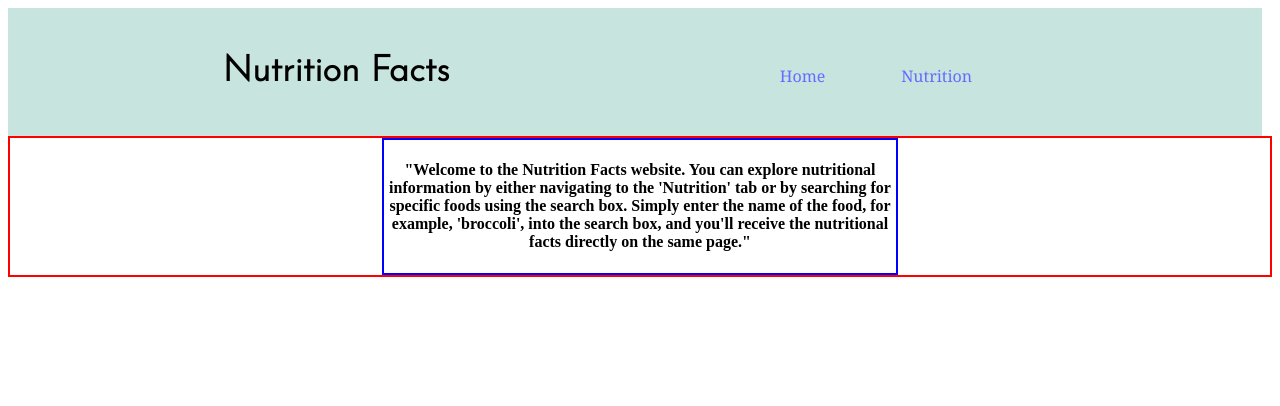
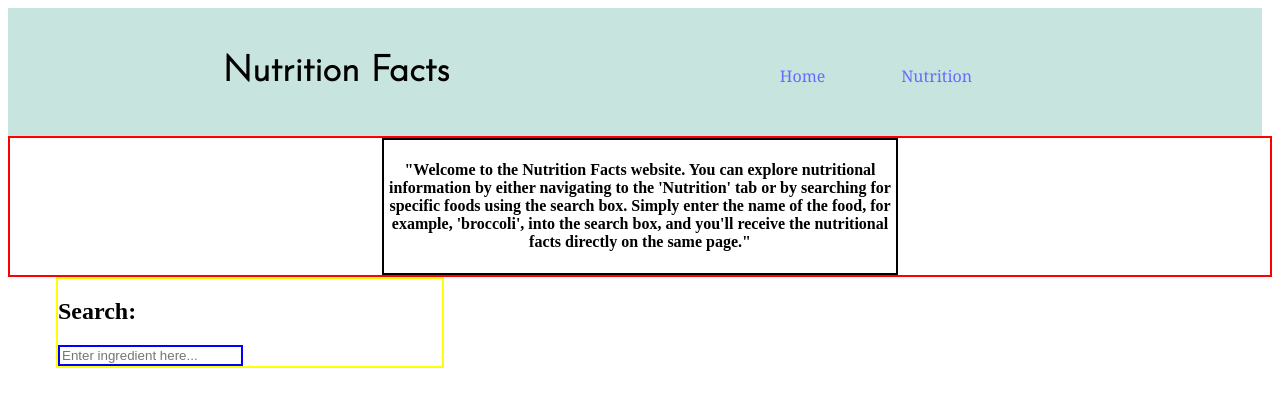
Before and after one commit to panpa62/NutritionFact, a React (Vite) app: page / in a window 1280 px wide. Shown: the top 406 px of the page. Built offline with nearby package versions, Linux system fonts and the light colour scheme.

Commit message:
Create search bar

```diff
--- a/src/features/Home.jsx
+++ b/src/features/Home.jsx
@@ -2,6 +2,7 @@ import "./Home.scss";
 
 export default function Home() {
   return (
+    <>
       <main className="home-main">
         <section className="home-intro">
           <h4>
@@ -13,5 +14,14 @@ export default function Home() {
           </h4>
         </section>
       </main>
+      <section className="home-search">
+        <h1>Search: </h1>
+        <input
+          className="searchText"
+          type="text"
+          placeholder="Enter ingredient here..."
+        ></input>
+      </section>
+    </>
   );
 }
--- a/src/features/Home.scss
+++ b/src/features/Home.scss
@@ -7,6 +7,16 @@
 }
 .home-intro {
   width: 40vw;
+  text-align: center;
+  border: 2px solid black;
+}
+.home-search {
+  width: 30vw;
+  display: inline-block;
+  text-align: left;
+  margin-left: 3rem;
+  border: 2px solid yellow;
+}
+.searchText {
   border: 2px solid blue;
-  text-align: center;
 }
```
Lines whose indentation alone changed are shown as unchanged.
